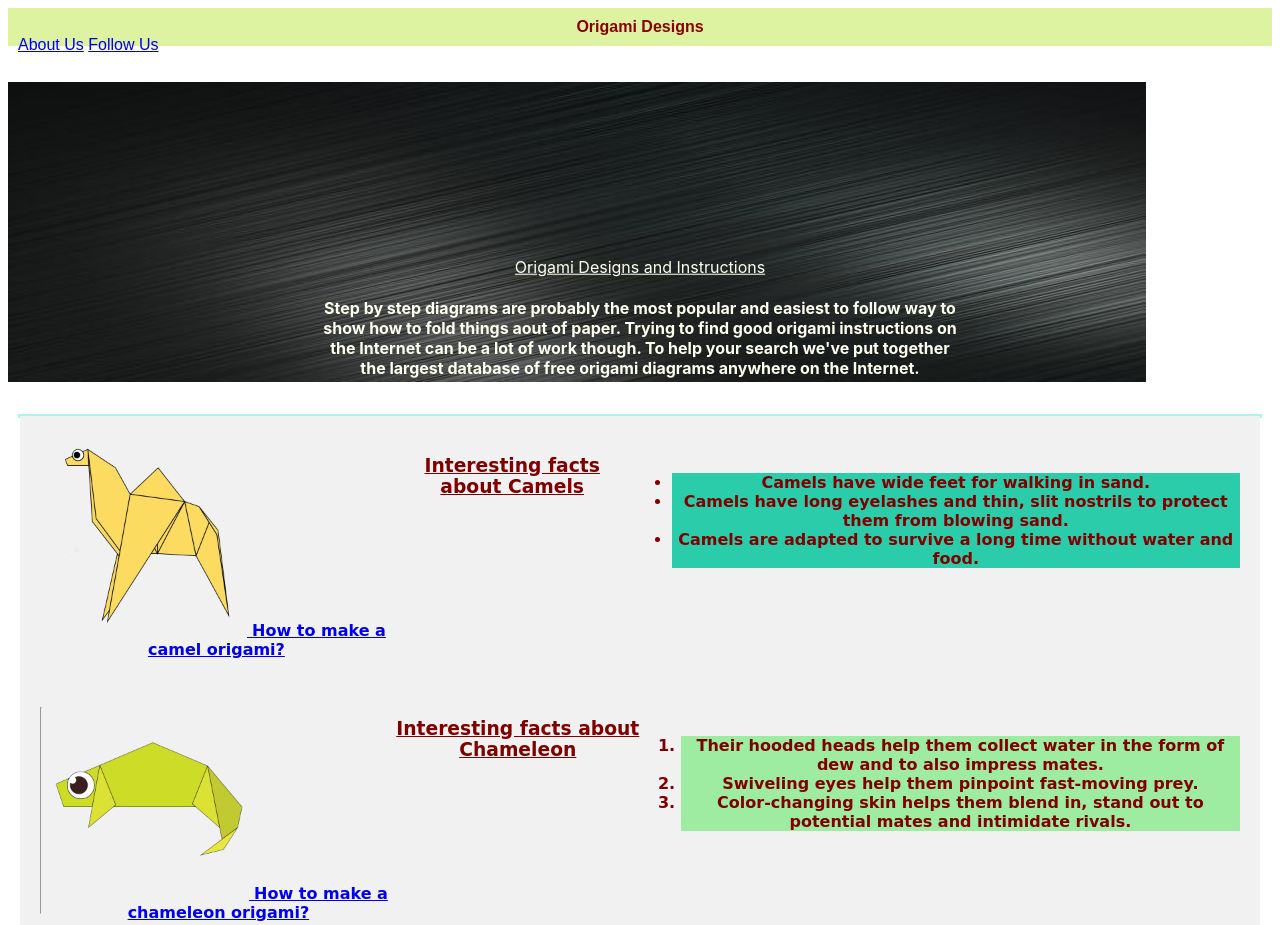
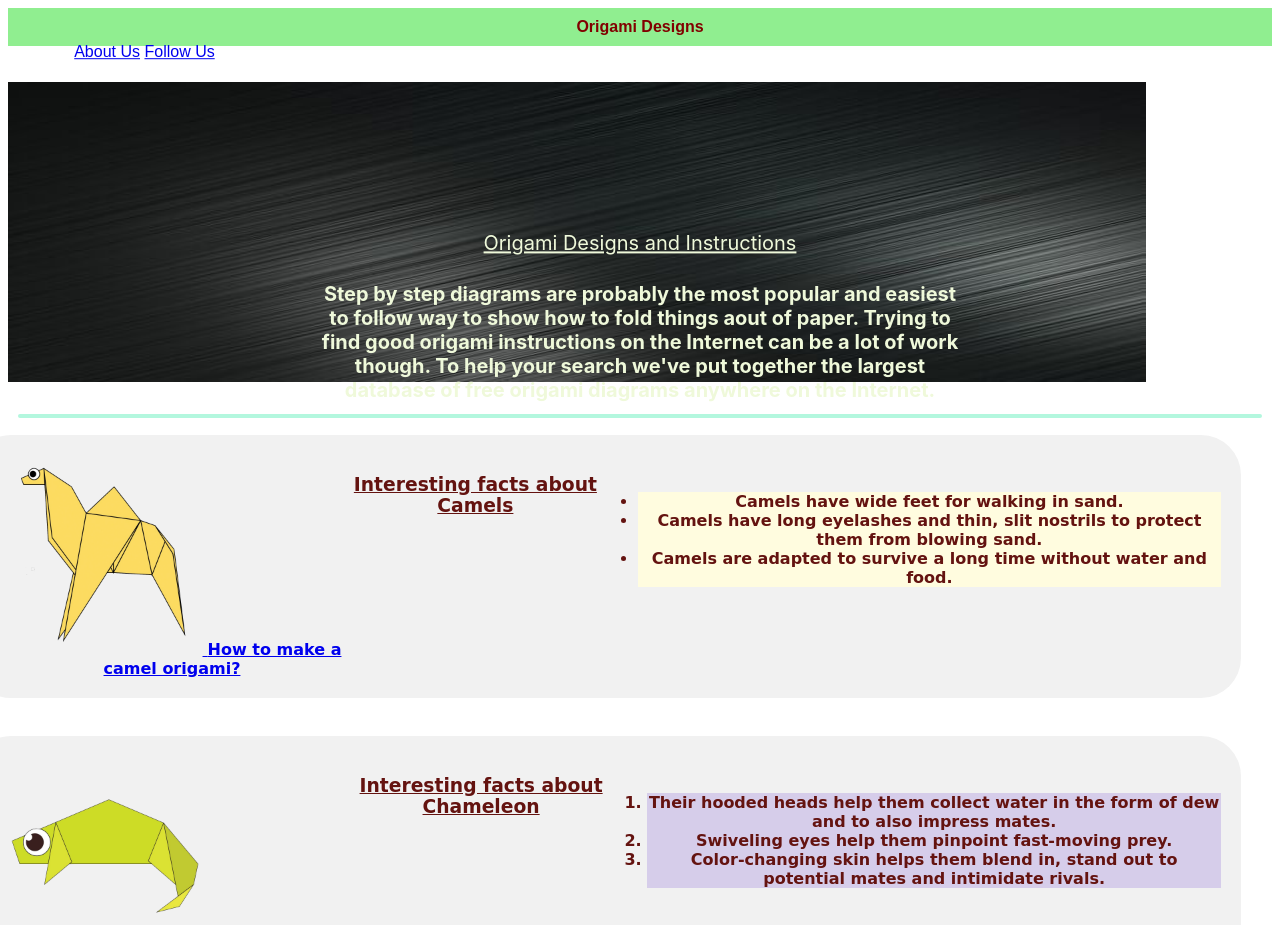
Before and after one commit to niyaksunil/ORIGAMI-WEBSITE-1, a plain HTML site: page index.html in a window 1280 px wide. Shown: the top 925 px of the page. Drawn offline with Linux system fonts and the light colour scheme.

Commit message:
Experiment with hexadecimal colors

```diff
--- a/index.html
+++ b/index.html
@@ -38,7 +38,7 @@
                     <b>How to make a camel origami?</b>
                 </a>
                 <p><h3><b><u>Interesting facts about Camels</u></b></h3></p>
-                <ul><h4 style="background-color:rgb(43, 204, 169);">
+                <ul><h4 style="background-color:#FFFCDF;">
                     <li> Camels have wide feet for walking in sand.</li>
                     <li>Camels have long eyelashes and thin, slit nostrils to protect them from blowing sand.</li>
                     <li>Camels are adapted to survive a long time without water and food.</li>
@@ -53,7 +53,7 @@
                     <b>How to make a chameleon origami?</b>
                 </a>
                 <p><h3><b><u>Interesting facts about Chameleon</u></b></h3></p>
-                <ol><h4 style="background-color:rgb(158, 235, 162);">
+                <ol><h4 style="background-color:#D6CDEA;">
                     <li>Their hooded heads help them collect water in the form of dew and to also impress mates.</li>
                     <li>Swiveling eyes help them pinpoint fast-moving prey. </li>
                     <li>Color-changing skin helps them blend in, stand out to potential mates and intimidate rivals. </li>
@@ -68,7 +68,7 @@
                     <b>How to make a pigeon origami?</b>
                 </a>
                 <p><h3><b><u>Interesting facts about Pigeon</u></b></h3></p>
-                <ul><h4 style="background-color:rgb(212, 161, 241);">
+                <ul><h4 style="background-color:#F9EBDF;">
                     <li>Pigeon's body is boat shaped and streamlined to provide least resistant to air current.</li>
                     <li>The eyes have well developed nictating membrane for protection from air,dust etc. </li>
                     <li>The forelimbs are modified into wings.</li>
@@ -83,7 +83,7 @@
                     <b>How to make a panda origami?</b>
                 </a>
                 <p><h3><b><u>Interesting facts about Panda</u></b></h3></p>
-                <ol><h4 style="background-color:rgb(247, 201, 158);">
+                <ol><h4 style="background-color:#F4EAA9;">
                     <li>Their thick, black-and-white fur coats keep them warm.</li>
                     <li> To crush tough bamboo, they have strong jaws and large, flat molar teeth.</li>
                     <li> To pluck and hold bamboo, they have elongated wrist bones that work much like thumbs.</li>
@@ -98,7 +98,7 @@
                     <b>How to make a cicada origami?</b>
                 </a>
                 <p><h3><b><u>Interesting facts about Cicada</u></b></h3></p>
-                <ul><h4 style="background-color:rgb(229, 246, 167);">
+                <ul><h4 style="background-color:#DDF5FF;">
                     <li>Their groove provides shelter and exposes the tree fluids, which the young cicadas feed on.</li>
                     <li>Cicadas are active underground, tunneling, and feeding, and not sleeping or hibernating as commonly thought.</li>
                     <li>After the long 2 to 17 years, cicadas emerge from the ground as nymphs.</li>
--- a/style.css
+++ b/style.css
@@ -1,16 +1,17 @@
 .header{
-  background-color: rgb(221, 243, 161);
+  background-color: #90EE90;
   padding: 10px;
   text-align: center;
-  color: darkred;
+  color: #810000;
   font-family: sans-serif;
 }
 
 
 .grid{
-    border: 2px solid rgb(166, 245, 245);
+    border: 2px solid #B3F7DE;
     margin: 10px;
     text-align: center;
+    border-radius: 50px;
 
 }
 
@@ -19,12 +20,17 @@
     padding: 20px;
     float: inline-end;
     display : flex;
-    color:maroon;
+    color:#641310;
     font-family: cursive;
+    border-radius: 40px;
+    margin: 19px;
+    width: 1230px;
+
 }
 
 .about{
     position: fixed;
+    transform: translate(40%, 40%);
 }
 
 .centered {
@@ -32,8 +38,11 @@
     top: 40%;
     left: 50%;
     transform: translate(-50%, -50%);
-    color: ivory;
+    color: #EFF9DA;
     font-family: -apple-system, BlinkMacSystemFont, 'Segoe UI', Roboto, Oxygen, Ubuntu, Cantarell, 'Open Sans', 'Helvetica Neue', sans-serif;
     text-align: center;
+    justify-content: space-between;
+    font-size: 20px;
+    font-weight: 400;
 
   }
```
